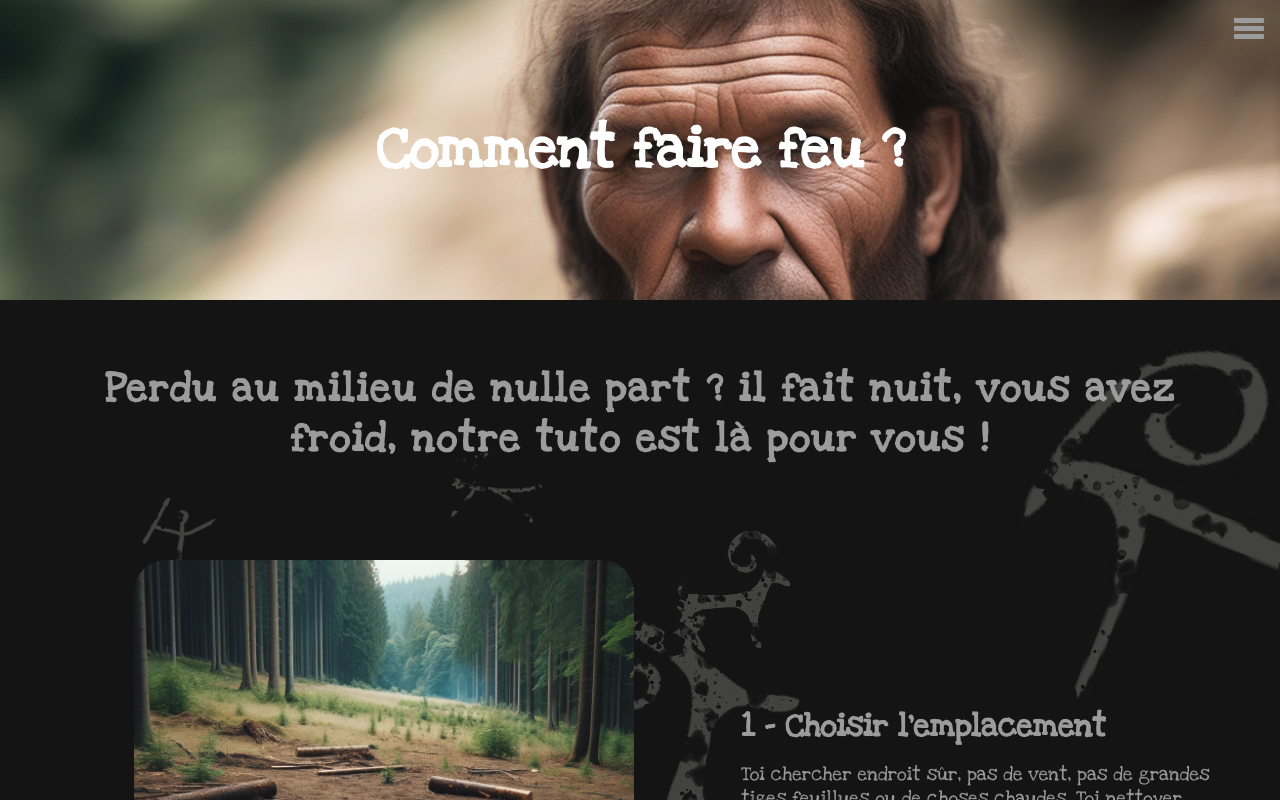
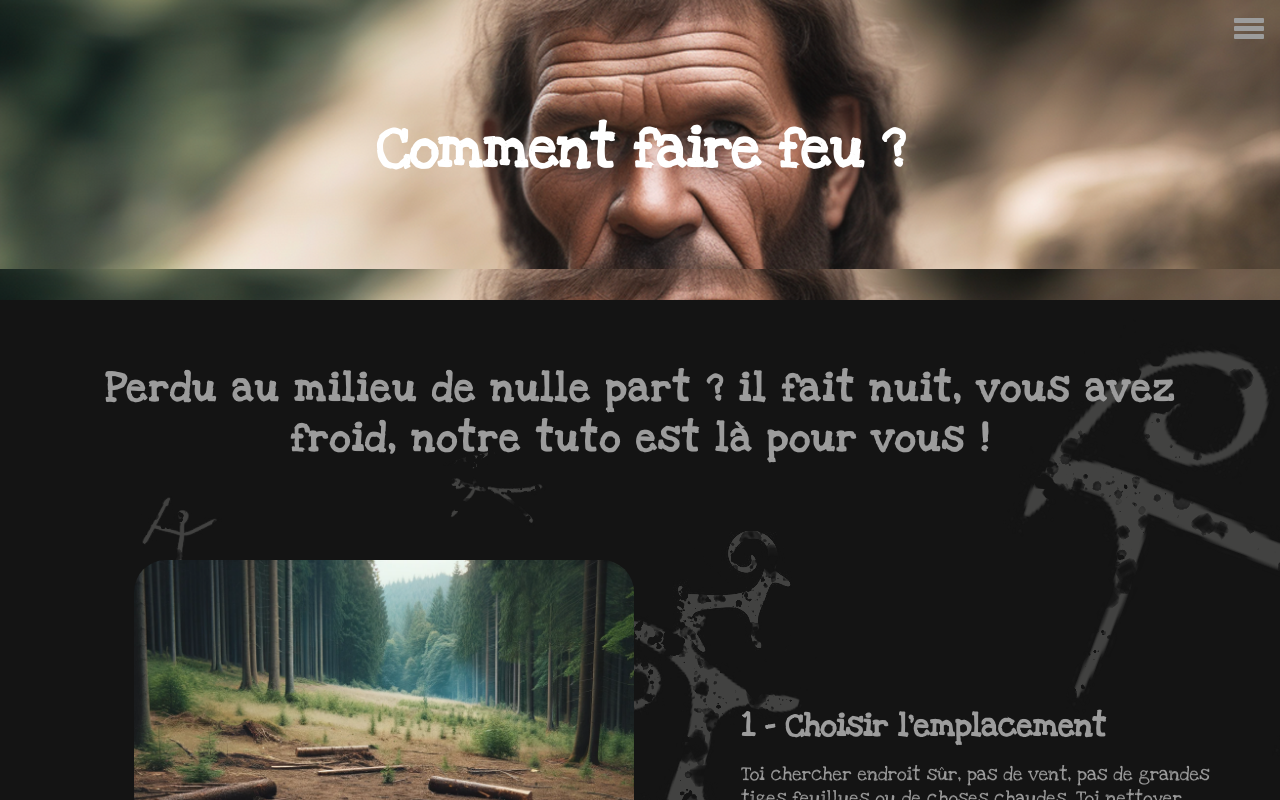
Before and after one commit to ThisIsHowVillainsAreMade/duckSociety---Hackathon, a React (Vite) app: page /tuto-feu in a window 1280 px wide. Shown: the top 800 px of the page. Built offline with nearby package versions, Linux system fonts and the light colour scheme.

Commit message:
une ptite modif sur dev

```diff
--- a/src/components/styles/Header.css
+++ b/src/components/styles/Header.css
@@ -29,13 +29,12 @@
   }
 }
 
-
-
 #fire-header {
   background: url("/src/assets/fire/header-fire.png");
   font-family: "Love", "sans-serif";
-  background-size: cover;
+  background-size: contain;
   font-size: 1.8rem;
+  background-attachment: fixed;
 }
 
 #fire-header h1 {
```
